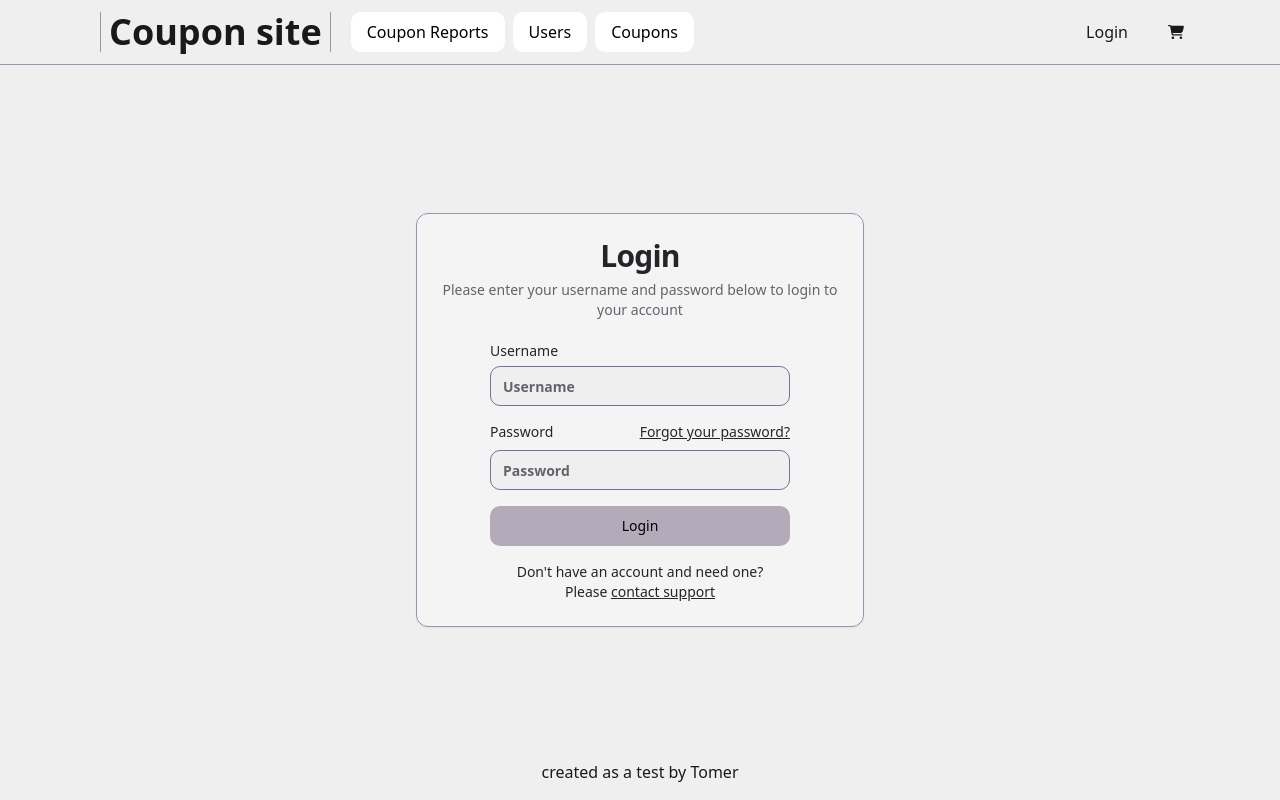
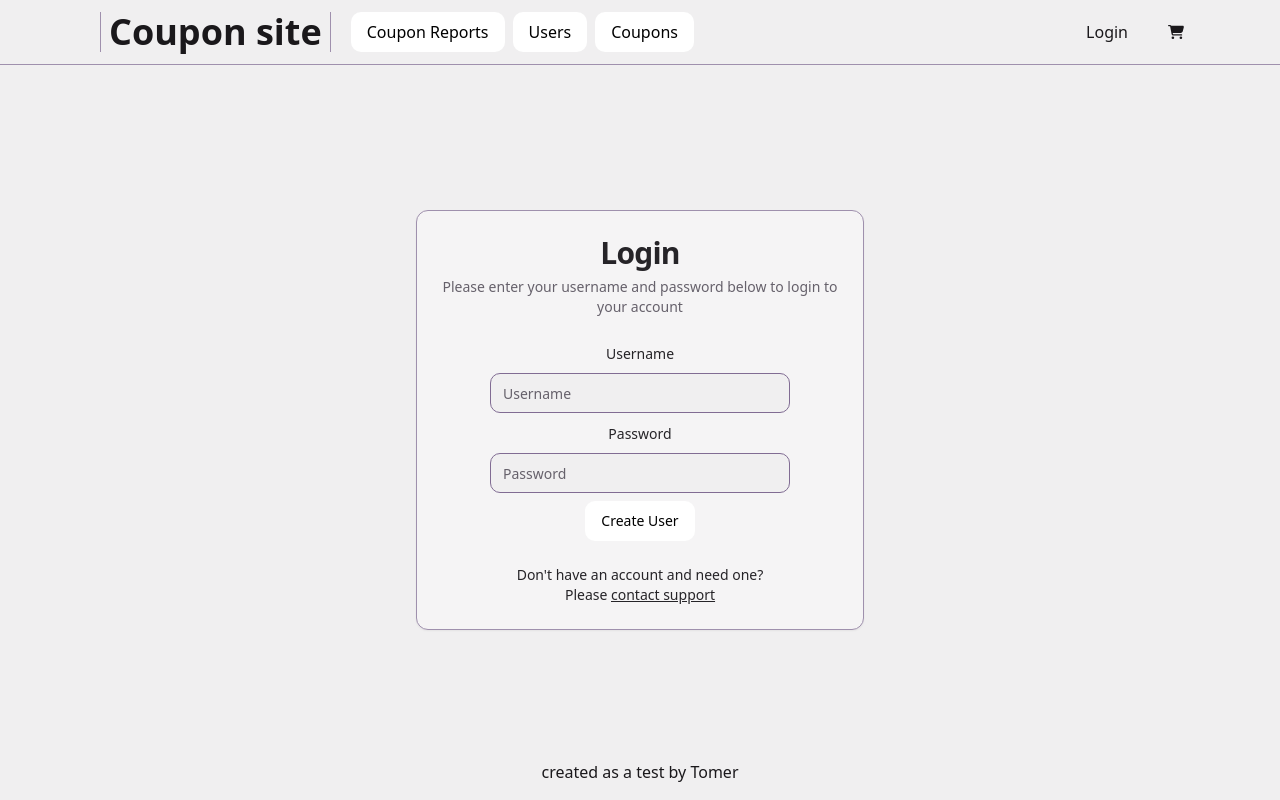
Before and after one commit to TomerH0525/Oversight_Test, a React (Vite) app: page /login in a window 1280 px wide. Built offline with nearby package versions, Linux system fonts and the light colour scheme.

Commit message:
Updated loginPage to use new CreateUserForm, updated CreateUserForm css

```diff
--- a/src/components/Pages/AdminPages/Users/CreateUserForm.tsx
+++ b/src/components/Pages/AdminPages/Users/CreateUserForm.tsx
@@ -6,7 +6,6 @@ import { FormControl, FormDescription, FormField, Form, FormItem, FormLabel, For
 
 import { Input } from "@/components/ui/input";
 import { Button } from "@/components/ui/button";
-import { Card, CardTitle } from "@/components/ui/card";
 
 
 const formSchema = z.object({
@@ -30,13 +29,8 @@ const CreateUserForm = () => {
 
     return (
         <Form {...form} >
-            <div className="h-full">
-            <Card className="m-auto w-[300px] h-[300px]">
-                <CardTitle>
-                    Create User
-                </CardTitle>
-
             <form onSubmit={form.handleSubmit(onSubmit)} >
+                <div className="flex flex-col gap-2 max-w-[300px] m-auto">
                 <CreateUserFormField
                 name="username"
                 label="Username"
@@ -51,10 +45,9 @@ const CreateUserForm = () => {
                 inputType="password"
                 formControl={form.control}
                 />
-                <Button>Create User</Button>
+                <Button className="max-w-[125px] m-auto">Create User</Button>
+                </div>
             </form>
-            </Card>
-            </div>
         </Form>
       );
     }
@@ -78,7 +71,7 @@ const CreateUserFormField: React.FC<SignupFormFieldProps> = ({
         render={({field}) =>(
             <FormItem>
                 <FormLabel>{label}</FormLabel>
-                <FormControl>
+                <FormControl className="">
                     <Input
                      placeholder={placeholder}
                      type={inputType || 'text'}
--- a/src/components/Pages/LoginPage/LoginPage.tsx
+++ b/src/components/Pages/LoginPage/LoginPage.tsx
@@ -1,4 +1,4 @@
-import { LoginForm } from "@/components/Pages/LoginPage/loginForm"
+import LoginForm from "./loginForm";
 
 export default function LoginPage() {
   return (
--- a/src/components/Pages/LoginPage/loginForm.tsx
+++ b/src/components/Pages/LoginPage/loginForm.tsx
@@ -1,4 +1,4 @@
-import { Button } from "@/components/ui/button";
+
 import {
   Card,
   CardContent,
@@ -6,11 +6,10 @@ import {
   CardHeader,
   CardTitle,
 } from "@/components/ui/card";
-import { Input } from "@/components/ui/input";
-import { Label } from "@/components/ui/label";
 import { Link } from "react-router-dom";
+import CreateUserForm from "../AdminPages/Users/CreateUserForm";
 
-export function LoginForm() {
+export default function LoginForm() {
   return (
     <Card className="mx-auto max-w-sm sm:max-w-md ">
       <CardHeader>
@@ -19,39 +18,8 @@ export function LoginForm() {
           Please enter your username and password below to login to your account
         </CardDescription>
       </CardHeader>
-      <CardContent className="">
-        <div className="grid gap-4 m-auto sm:w-[300px]">
-          <div className="grid gap-2">
-            <Label className="mr-auto" htmlFor="email">
-              Username
-            </Label>
-            <Input
-              id="username"
-              type="username"
-              placeholder="Username"
-              required
-              className="font-semibold"
-            />
-          </div>
-          <div className="grid gap-2 ">
-            <div className="flex items-center">
-              <Label htmlFor="password">Password</Label>
-              <Link to="#" className="ml-auto inline-block text-sm underline">
-                Forgot your password?
-              </Link>
-            </div>
-            <Input
-              id="password"
-              type="password"
-              required
-              placeholder="Password"
-              className="font-semibold"
-            />
-          </div>
-          <Button type="submit" variant={"secondary"} className="w-full">
-            Login
-          </Button>
-        </div>
+      <CardContent className="flex flex-col gap-2">
+        <CreateUserForm/>
         <div className="mt-4 text-center text-sm">
           Don&apos;t have an account and need one?
           <div>
```
